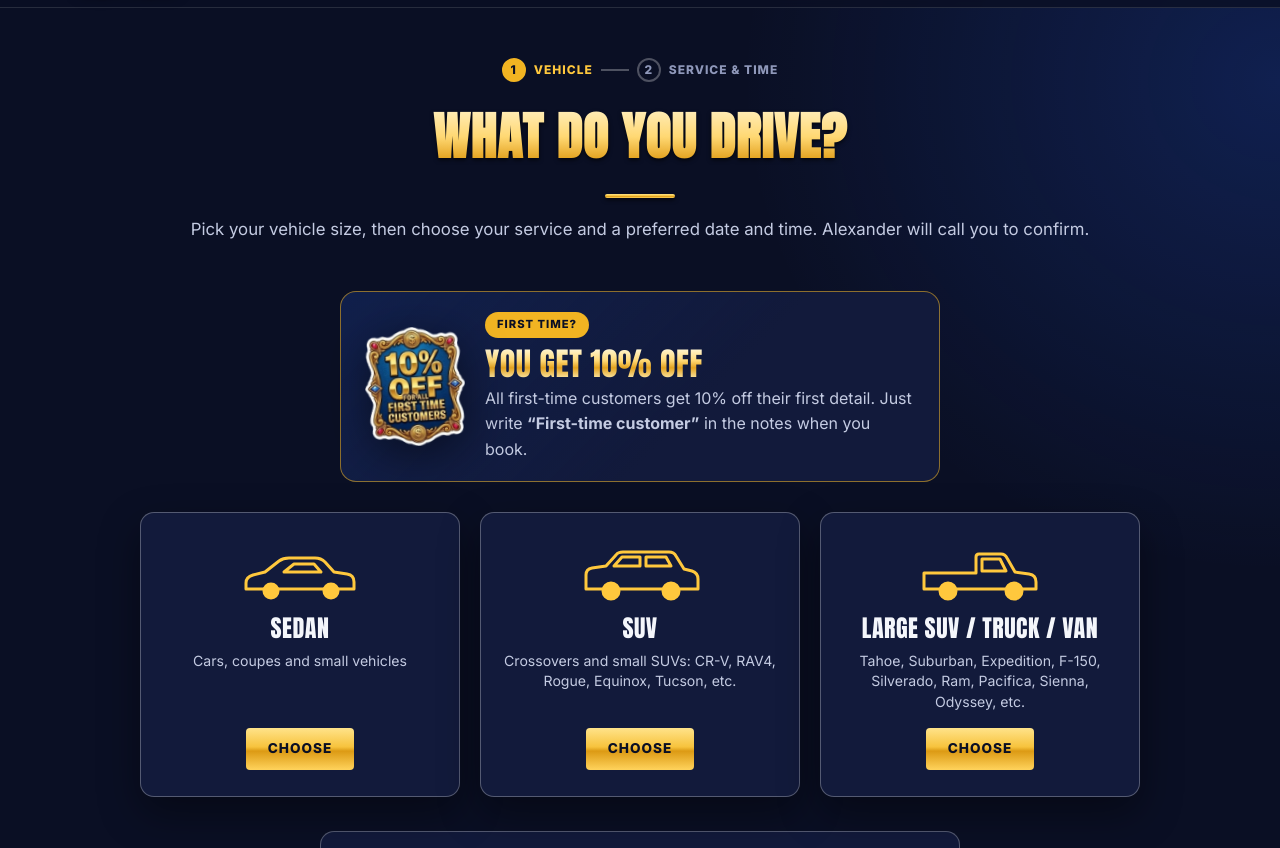
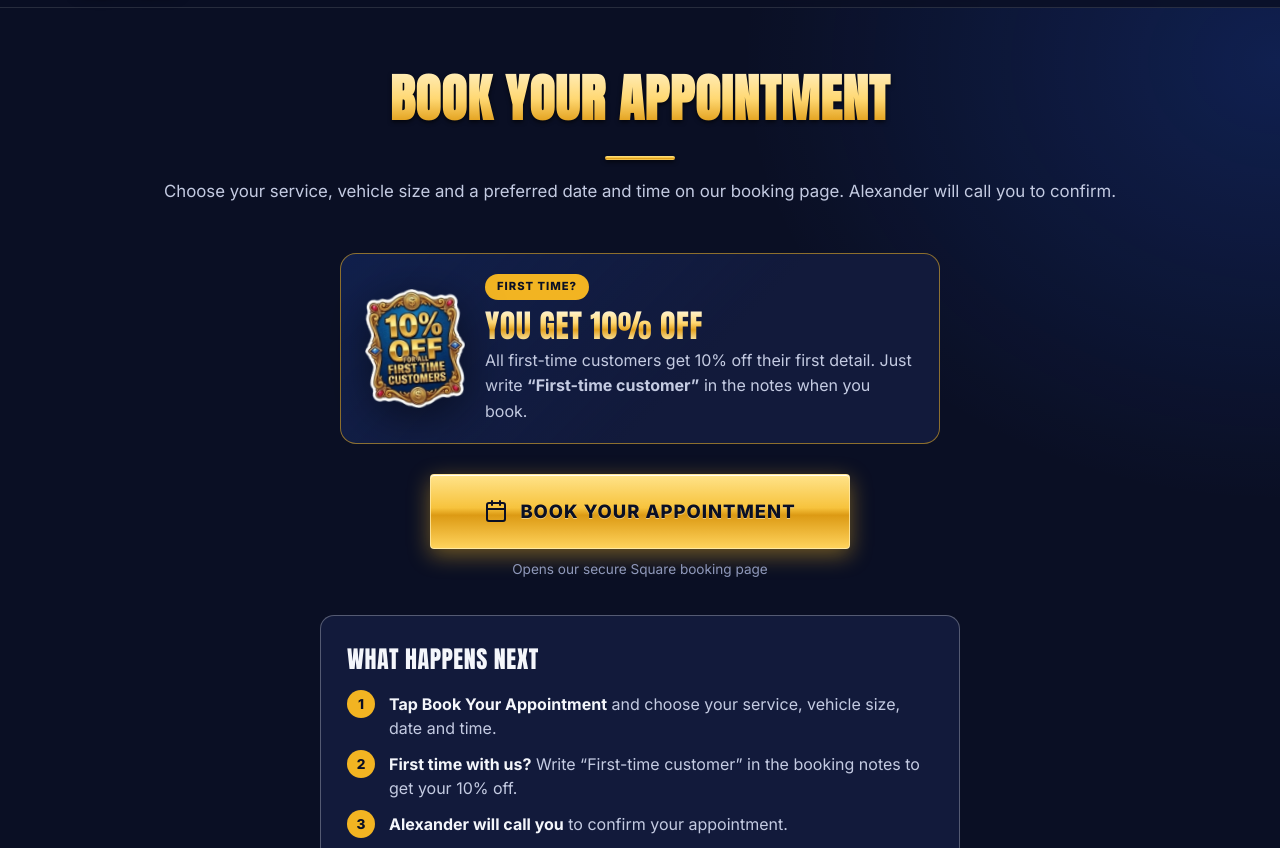
Before and after one commit to BerdaBrands/alexanderthegreatdetailing, a plain HTML site: page book.html in a window 1280 px wide. Shown: the part 104-952 px from the top of the page. Drawn offline with Linux system fonts and the light colour scheme.

Commit message:
Booking page: one Square link for all services and sizes
Replace the three vehicle-size cards with a single Book Your Appointment
button pointing to the combined Square booking page.

Co-Authored-By: Claude Opus 5.5 <noreply@anthropic.com>

```diff
--- a/book.html
+++ b/book.html
@@ -17,7 +17,7 @@
 <link rel="preconnect" href="https://fonts.googleapis.com">
 <link rel="preconnect" href="https://fonts.gstatic.com" crossorigin>
 <link href="https://fonts.googleapis.com/css2?family=Anton&family=Inter:wght@400;600;700;800&display=swap" rel="stylesheet">
-<link rel="stylesheet" href="css/style.css?v=20261102a">
+<link rel="stylesheet" href="css/style.css?v=20261104a">
 </head>
 <body class="is-book-page">
 
@@ -40,14 +40,9 @@
 <!-- ========== BOOKING: STEP 1, VEHICLE SIZE ========== -->
 <section class="contact book-page" id="book">
   <div class="container">
-    <ol class="book-steps" aria-label="Booking steps">
-      <li class="is-current"><span>1</span> Vehicle</li>
-      <li><span>2</span> Service &amp; Time</li>
-    </ol>
-    <h1 class="section-title">What Do You Drive?</h1>
-    <p class="section-subtitle">Pick your vehicle size, then choose your service and a preferred date and time. Alexander will call you to confirm.</p>
+    <h1 class="section-title">Book Your Appointment</h1>
+    <p class="section-subtitle">Choose your service, vehicle size and a preferred date and time on our booking page. Alexander will call you to confirm.</p>
 
-    <!-- SQUARE BOOKING: each card links to that vehicle size's Square Appointments page. -->
     <div class="offer-card">
       <img src="assets/images/first-time-10-off.webp" alt="10% off for all first-time customers" class="offer-card__img">
       <div class="offer-card__text">
@@ -57,33 +52,19 @@
       </div>
     </div>
 
-    <div class="size-choices">
-      <a href="https://book.squareup.com/appointments/ku9tbxa1q0fgh8/location/LN9P773HZ2Q57" class="size-choice" data-size="Sedan">
-        <svg class="size-choice__icon" viewBox="0 0 120 56" fill="none" stroke="currentColor" stroke-width="3" stroke-linejoin="round" aria-hidden="true"><path d="M6 42v-6q0-6 7-8l12-3 14-11q4-3 10-3h26q6 0 10 4l9 10 13 2q7 1 7 8v7z"/><path d="M44 25l10-8h20l7 8z"/><circle cx="31" cy="44" r="7" fill="currentColor"/><circle cx="91" cy="44" r="7" fill="currentColor"/></svg>
-        <span class="size-choice__title">Sedan</span>
-        <span class="size-choice__examples">Cars, coupes and small vehicles</span>
-        <span class="size-choice__cta">Choose</span>
+    <!-- SQUARE BOOKING: one Square Appointments page for every service and vehicle size -->
+    <div class="book-cta">
+      <a href="https://book.squareup.com/appointments/05xw2f477tvlcb/location/LN9P773HZ2Q57" class="btn btn--primary btn--lg book-cta__btn">
+        <svg viewBox="0 0 24 24" fill="none" stroke="currentColor" stroke-width="2" stroke-linecap="round" stroke-linejoin="round" aria-hidden="true"><rect x="3" y="4" width="18" height="18" rx="2"/><line x1="16" y1="2" x2="16" y2="6"/><line x1="8" y1="2" x2="8" y2="6"/><line x1="3" y1="10" x2="21" y2="10"/></svg>
+        Book Your Appointment
       </a>
-
-      <a href="https://book.squareup.com/appointments/7a0el1ay75q5op/location/LN9P773HZ2Q57" class="size-choice" data-size="SUV">
-        <svg class="size-choice__icon" viewBox="0 0 120 56" fill="none" stroke="currentColor" stroke-width="3" stroke-linejoin="round" aria-hidden="true"><path d="M6 42V28q0-6 6-7l14-2 10-11q2-3 7-3h46q5 0 7 4l8 13 8 2q6 2 6 8v10z"/><path d="M34 19l8-9h18v9z"/><path d="M66 19v-9h20l5 9z"/><circle cx="31" cy="44" r="8" fill="currentColor"/><circle cx="91" cy="44" r="8" fill="currentColor"/></svg>
-        <span class="size-choice__title">SUV</span>
-        <span class="size-choice__examples">Crossovers and small SUVs: CR-V, RAV4, Rogue, Equinox, Tucson, etc.</span>
-        <span class="size-choice__cta">Choose</span>
-      </a>
-
-      <a href="https://book.squareup.com/appointments/k9owgm5r1sx9y8/location/LN9P773HZ2Q57" class="size-choice" data-size="Large SUV / Truck / Van">
-        <svg class="size-choice__icon" viewBox="0 0 120 56" fill="none" stroke="currentColor" stroke-width="3" stroke-linejoin="round" aria-hidden="true"><path d="M4 42V26h52V10q0-3 3-3h22q4 0 6 4l8 14 14 2q7 1 7 8v7z"/><path d="M62 24V12h18l6 12z"/><circle cx="28" cy="44" r="8" fill="currentColor"/><circle cx="94" cy="44" r="8" fill="currentColor"/></svg>
-        <span class="size-choice__title">Large SUV / Truck / Van</span>
-        <span class="size-choice__examples">Tahoe, Suburban, Expedition, F-150, Silverado, Ram, Pacifica, Sienna, Odyssey, etc.</span>
-        <span class="size-choice__cta">Choose</span>
-      </a>
+      <p class="book-cta__note">Opens our secure Square booking page</p>
     </div>
 
     <div class="book-next">
       <h2 class="book-next__title">What Happens Next</h2>
       <ol class="book-next__steps">
-        <li><strong>Pick your service and time</strong> on the booking page.</li>
+        <li><strong>Tap Book Your Appointment</strong> and choose your service, vehicle size, date and time.</li>
         <li><strong>First time with us?</strong> Write &ldquo;First-time customer&rdquo; in the booking notes to get your 10% off.</li>
         <li><strong>Alexander will call you</strong> to confirm your appointment.</li>
       </ol>
@@ -118,6 +99,6 @@
   </div>
 </footer>
 
-<script src="js/book.js?v=20261102a"></script>
+<script src="js/book.js?v=20261104a"></script>
 </body>
 </html>
--- a/css/style.css
+++ b/css/style.css
@@ -3553,6 +3553,22 @@ html, body { max-width: 100%; overflow-x: clip; }
   .plan__new { width: 66px; height: 66px; font-size: 0.7rem; }
 }
 
+/* ---------- Booking page: single Square button ---------- */
+.book-cta { display: flex; flex-direction: column; align-items: center; gap: 10px; margin: 6px auto 0; }
+
+.book-cta__btn {
+  min-width: min(100%, 420px);
+  padding: 22px 36px;
+  font-size: 1.15rem;
+  gap: 12px;
+  white-space: normal;
+}
+
+.book-cta__btn svg { width: 24px; height: 24px; flex-shrink: 0; }
+.book-cta__note { font-size: 0.85rem; color: var(--ink-faint); }
+
+@media (max-width: 540px) { .book-cta__btn { width: 100%; padding: 20px 18px; } }
+
 @media (prefers-reduced-motion: reduce) {
   html { scroll-behavior: auto; }
   *, *::before, *::after { animation-duration: 0.01ms !important; animation-delay: 0s !important; transition-duration: 0.01ms !important; }
```
Also changed, not shown: 404.html (+1 -1 lines), index.html (+2 -2 lines).
